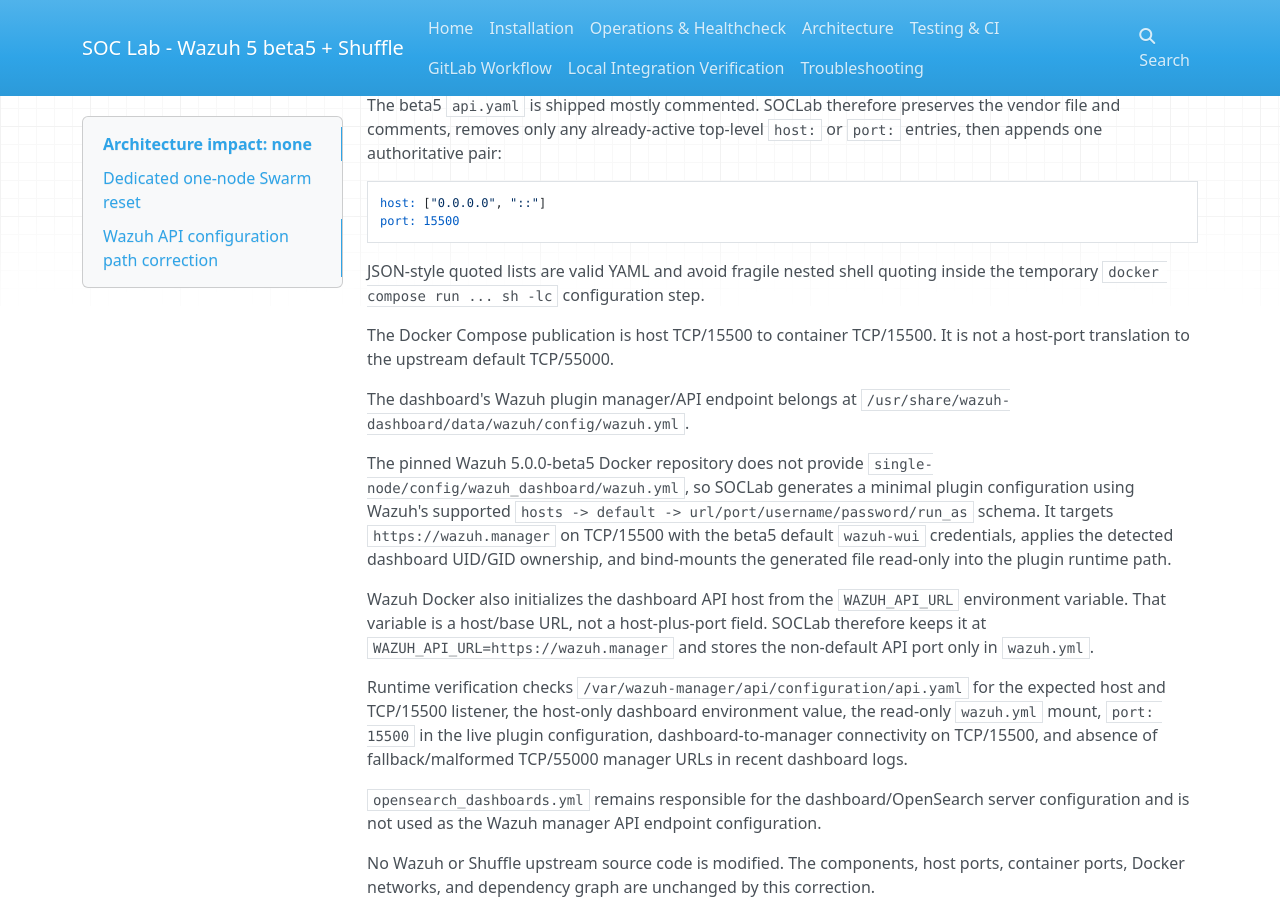
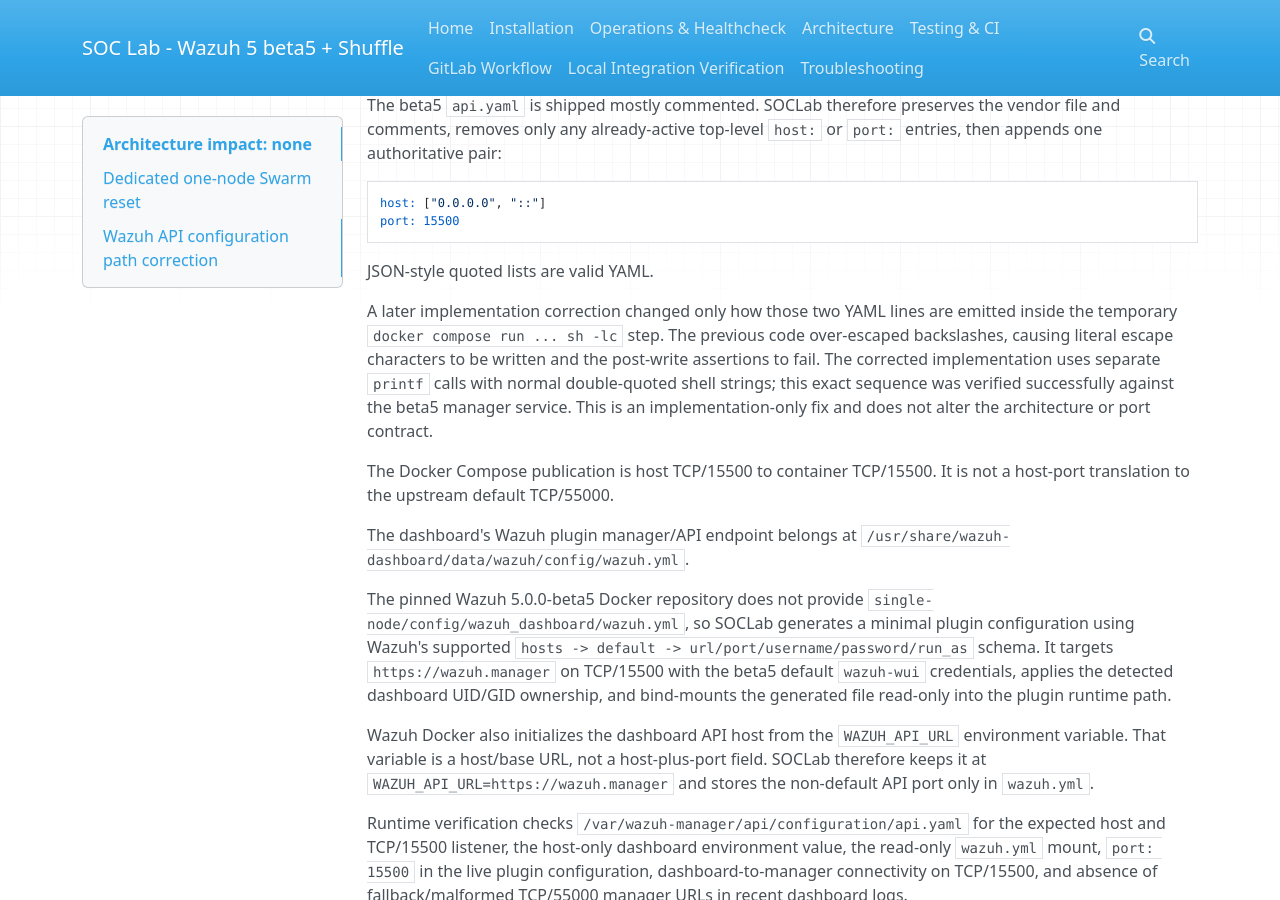
Before and after one commit to avioren/SOCLab, an MkDocs documentation site: the page built from docs/diagrams/architecture-no-change.md, in a window 1280 px wide and 900 px high, scrolled down 686 px. Built offline with MkDocs 1.6.1, drawn with Linux system fonts in a browser that asks for light colours; nearby versions of some CDN libraries.

Commit message:
docs: record beta5 api printf implementation correction

````diff
--- a/docs/diagrams/architecture-no-change.md
+++ b/docs/diagrams/architecture-no-change.md
@@ -21,7 +21,9 @@ host: ["0.0.0.0", "::"]
 port: 15500
 ```
 
-JSON-style quoted lists are valid YAML and avoid fragile nested shell quoting inside the temporary `docker compose run ... sh -lc` configuration step.
+JSON-style quoted lists are valid YAML.
+
+A later implementation correction changed only how those two YAML lines are emitted inside the temporary `docker compose run ... sh -lc` step. The previous code over-escaped backslashes, causing literal escape characters to be written and the post-write assertions to fail. The corrected implementation uses separate `printf` calls with normal double-quoted shell strings; this exact sequence was verified successfully against the beta5 manager service. This is an implementation-only fix and does not alter the architecture or port contract.
 
 The Docker Compose publication is host TCP/15500 to container TCP/15500. It is not a host-port translation to the upstream default TCP/55000.
 
````
